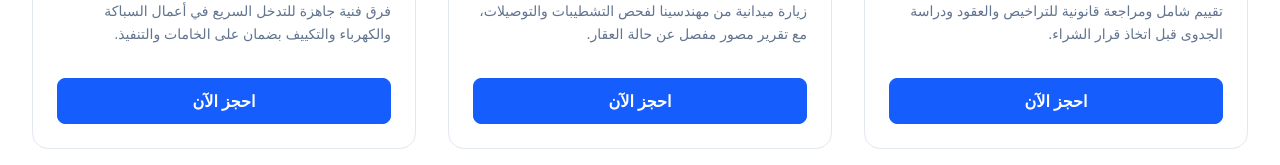
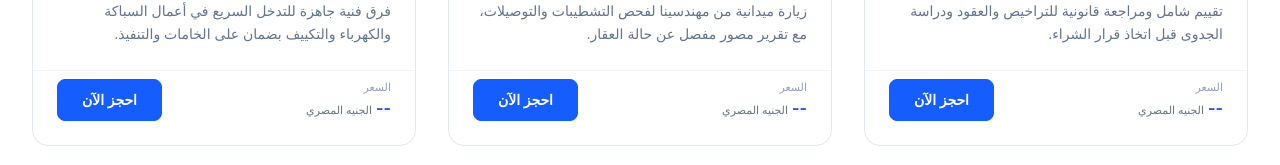
Before and after one commit to Johnathan25/Hany_website_frontend, a React (Vite) app: page /services in a window 1280 px wide. Shown: the part 635-800 px from the top of the page. Built offline with nearby package versions, Linux system fonts and the light colour scheme; no server answers.

Commit message:
Add files via upload

```diff
--- a/src/pages/User/Services.jsx
+++ b/src/pages/User/Services.jsx
@@ -1,7 +1,8 @@
-import React, { useState } from 'react';
+import React, { useState, useEffect } from 'react';
 import { useNavigate } from 'react-router-dom';
 import { useLanguage } from '../../context/LanguageContext';
-import { AlertCircle, LogIn } from 'lucide-react';
+import { AlertCircle, LogIn, Loader2 } from 'lucide-react';
+import axios from 'axios'; // or your configured `api` instance: import api from '../../services/api';
 
 export default function Services() {
     const { isAr } = useLanguage();
@@ -37,17 +38,63 @@ export default function Services() {
     const [showAuthModal, setShowAuthModal] = useState(false);
     const [selectedServiceId, setSelectedServiceId] = useState(null);
 
-    // التحقق من حالة تسجيل الدخول
+    // حالة تخزين أسعار الخدمات وحالة التحميل
+    const [prices, setPrices] = useState({});
+    const [pricesLoading, setPricesLoading] = useState(true);
+
+    const currency = isAr ? 'الجنيه المصري' : 'EGP';
     const isLoggedIn = Boolean(localStorage.getItem('token') || localStorage.getItem('user'));
 
+    // جلب أسعار جميع الخدمات عند فتح الصفحة
+    useEffect(() => {
+        let cancelled = false;
+
+        const fetchAllPrices = async () => {
+            setPricesLoading(true);
+            try {
+                const results = await Promise.allSettled(
+                    services.map((srv) =>
+                        axios.get(`/serviceMangement/getPricingByName/${srv.id}`)
+                    )
+                );
+
+                console.log(results)
+
+                if (cancelled) return;
+
+                const pricesMap = {};
+                results.forEach((res, index) => {
+                    const srvId = services[index].id;
+                    if (res.status === 'fulfilled') {
+                        pricesMap[srvId] = res.value.data?.data?.price ?? null;
+                    } else {
+                        pricesMap[srvId] = null;
+                    }
+                });
+
+                setPrices(pricesMap);
+            } catch (err) {
+                console.error("Error fetching service prices:", err);
+            } finally {
+                if (!cancelled) {
+                    setPricesLoading(false);
+                }
+            }
+        };
+
+        fetchAllPrices();
+
+        return () => {
+            cancelled = true;
+        };
+    }, []);
+
     const handleServiceAction = (serviceId, e) => {
-        if (e) e.stopPropagation(); // منع انتشار الحدث
+        if (e) e.stopPropagation();
 
         if (isLoggedIn) {
-            // إذا كان مسجل دخول يذهب لصفحة الحجز مباشرة
             navigate(`/booking-service?service=${serviceId}`);
         } else {
-            // إذا لم يكن مسجل دخول يظهر الـ Modal
             setSelectedServiceId(serviceId);
             setShowAuthModal(true);
         }
@@ -107,15 +154,42 @@ export default function Services() {
                                 </div>
                             </div>
 
-                            {/* زر الحجز */}
-                            <div className="px-6 pb-6 pt-2">
+                            {/* السعر وزر الحجز بجانب بعضهما */}
+                            <div className="px-6 pb-6 pt-2 border-t border-slate-100 flex items-center justify-between gap-3">
+
+                                {/* عرض السعر */}
+                                <div className="flex flex-col">
+                                    <span className="text-[11px] text-slate-400 font-medium">
+                                        {isAr ? 'السعر' : 'Price'}
+                                    </span>
+                                    {pricesLoading ? (
+                                        <div className="flex items-center gap-1 text-slate-400">
+                                            <Loader2 className="w-3.5 h-3.5 animate-spin text-blue-600" />
+                                            <span className="text-xs">...</span>
+                                        </div>
+                                    ) : (
+                                        <div className="flex items-baseline gap-1 font-bold text-blue-600 text-base">
+                                            <span>
+                                                {prices[srv.id] !== null && prices[srv.id] !== undefined
+                                                    ? prices[srv.id].toLocaleString()
+                                                    : '--'}
+                                            </span>
+                                            <span className="text-[11px] font-medium text-slate-500">
+                                                {currency}
+                                            </span>
+                                        </div>
+                                    )}
+                                </div>
+
+                                {/* زر الحجز */}
                                 <button
                                     type="button"
                                     onClick={(e) => handleServiceAction(srv.id, e)}
-                                    className="w-full py-2.5 bg-blue-600 text-white font-semibold rounded-lg -md hover:bg-white hover:text-blue-600 border border-blue-600 transition duration-300 ease-in-out cursor-pointer"
+                                    className="py-2.5 px-6 bg-blue-600 text-white font-semibold text-sm rounded-lg hover:bg-white hover:text-blue-600 border border-blue-600 transition duration-300 ease-in-out cursor-pointer whitespace-nowrap shadow-xs"
                                 >
                                     {isAr ? 'احجز الآن' : 'Book Now'}
                                 </button>
+
                             </div>
                         </div>
                     ))}
@@ -126,7 +200,7 @@ export default function Services() {
             {/* نافذة التنبيه لطلب تسجيل الدخول */}
             {showAuthModal && (
                 <div className="fixed inset-0 z-50 flex items-center justify-center p-4 bg-slate-950/60 backdrop-blur-xs animate-in fade-in duration-200">
-                    <div className="relative w-full max-w-sm bg-white rounded-2xl p-6 text-center -2xl border border-slate-100 animate-in zoom-in-95 duration-200">
+                    <div className="relative w-full max-w-sm bg-white rounded-2xl p-6 text-center shadow-2xl border border-slate-100 animate-in zoom-in-95 duration-200">
 
                         <div className="mx-auto mb-4 flex h-14 w-14 items-center justify-center rounded-full bg-amber-50 text-amber-600 ring-6 ring-amber-50/60">
                             <AlertCircle className="h-7 w-7" />
@@ -145,7 +219,7 @@ export default function Services() {
                             <button
                                 type="button"
                                 onClick={handleConfirmLogin}
-                                className="w-full inline-flex items-center justify-center gap-2 py-2.5 px-4 rounded-xl bg-blue-600 hover:bg-blue-700 text-white font-bold text-sm -sm transition-all cursor-pointer"
+                                className="w-full inline-flex items-center justify-center gap-2 py-2.5 px-4 rounded-xl bg-blue-600 hover:bg-blue-700 text-white font-bold text-sm transition-all cursor-pointer shadow-sm"
                             >
                                 <LogIn className="w-4 h-4" />
                                 <span>{isAr ? 'تسجيل الدخول' : 'Login Now'}</span>
```
